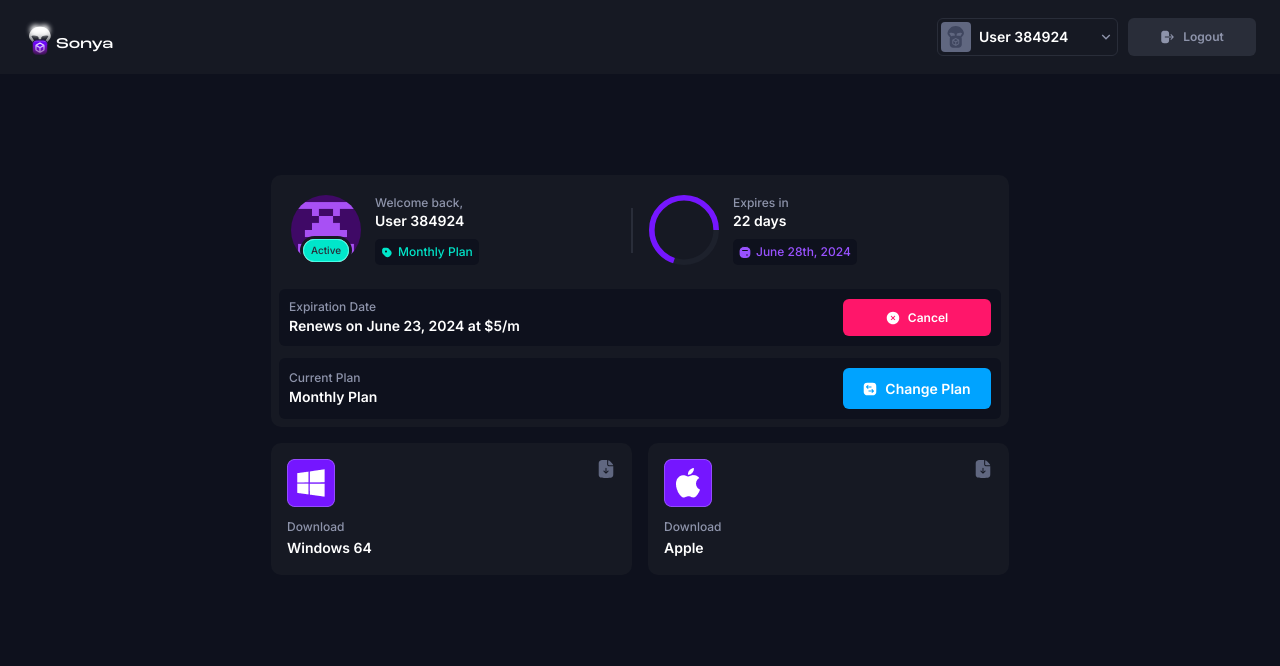
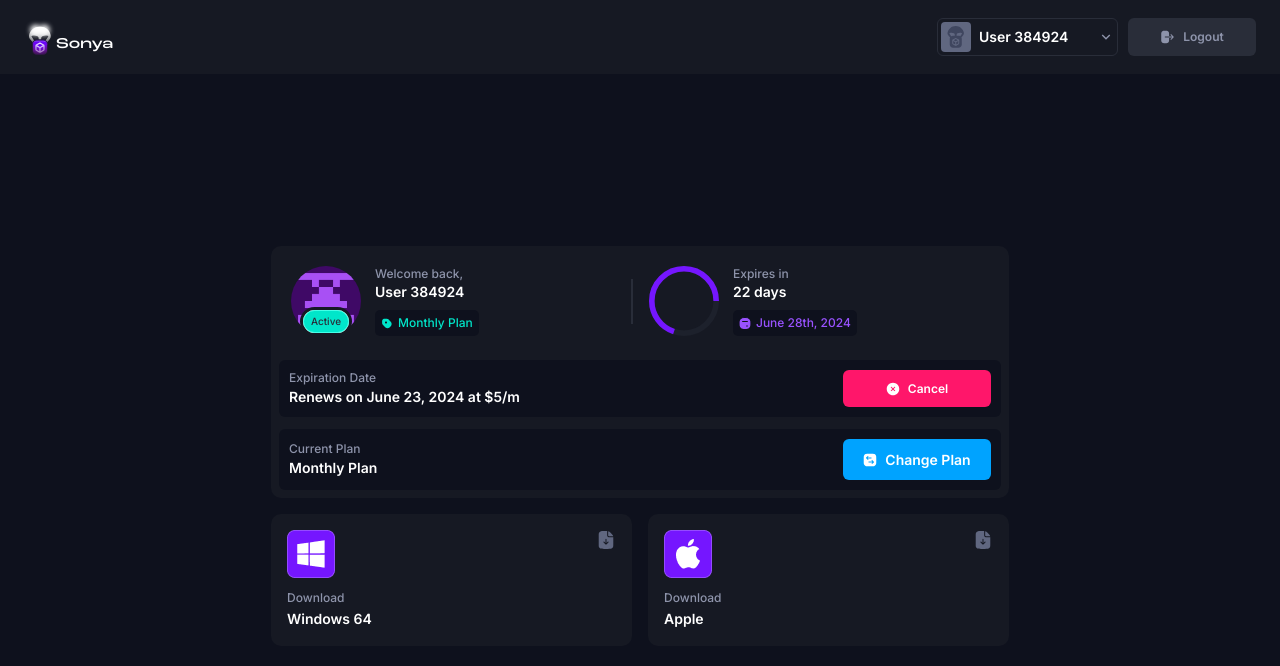
Before and after one commit to Tifee1/sonya-frontend, a React (Vite) app: page /dashboard in a window 1280 px wide. Shown: the top 666 px of the page. Built offline with nearby package versions, Linux system fonts and the light colour scheme.

Commit message:
center dashboard verically

```diff
--- a/src/pages/DashboardPage.jsx
+++ b/src/pages/DashboardPage.jsx
@@ -43,7 +43,8 @@ const DashboardPage = () => {
           </div>
         </div>
       </header>
-      <section className='w-[90%] max-w-3xl mx-auto p-[15px] flex flex-col gap-4 mt-[20px] sm:mt-[86px]'>
+      <div className='flex flex-col items-center justify-center min-h-[calc(100vh-76px)]'>
+        <section className='w-[90%] max-w-3xl mx-auto p-[15px] flex flex-col gap-4 mt-[20px]'>
           <div className='bg-dark-2 flex flex-col gap-3 p-2 rounded-[10px]'>
             <div className='p-3 grid gap-y-6 sm:grid-cols-[1fr,auto,1fr] items-center'>
               <div className='flex gap-[14px]'>
@@ -167,6 +168,7 @@ const DashboardPage = () => {
             </div>
           </div>
         </section>
+      </div>
     </>
   )
 }
```
Lines whose indentation alone changed are shown as unchanged.
